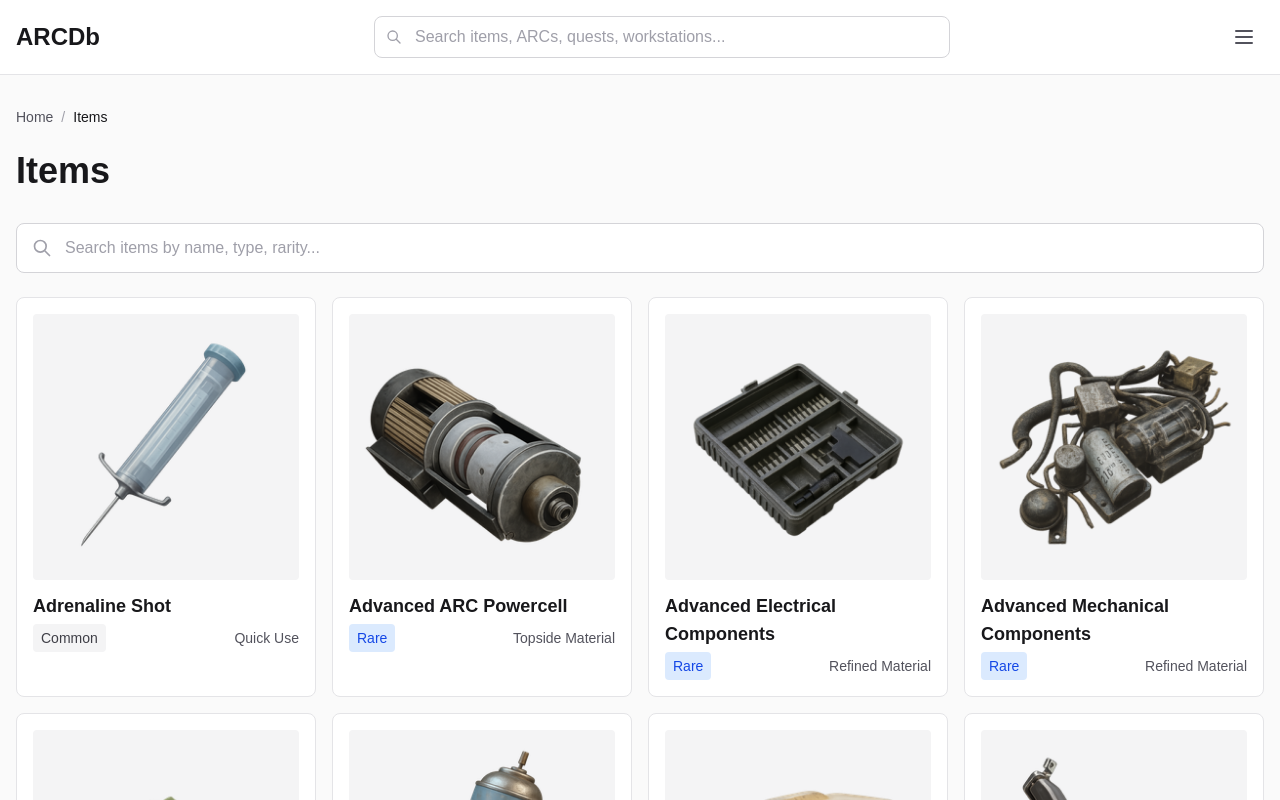
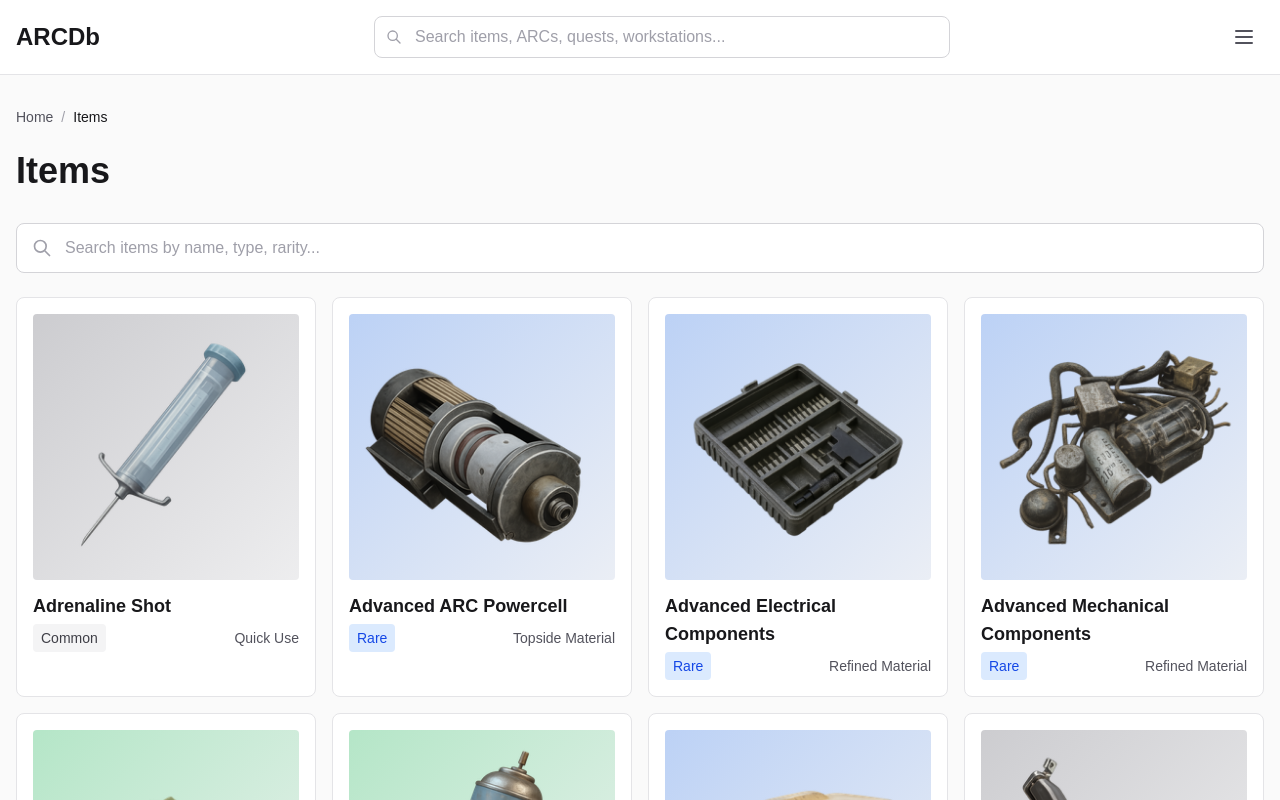
Before and after one commit to curtisrutland/arc-db, a Next.js app: page /items in a window 1280 px wide. Shown: the top 800 px of the page. Built offline with nearby package versions, Linux system fonts and the light colour scheme.

Commit message:
added gradient to itemimage updated anvil_splitter image

```diff
--- a/components/Images/ItemImage.tsx
+++ b/components/Images/ItemImage.tsx
@@ -13,6 +13,17 @@ interface ItemImageProps {
 
 function isBlueprint(item: Item) {
   return item.id.includes("blueprint");
+}
+
+function getRarityGradient(rarity: Item["rarity"]): string {
+  const gradients = {
+    Legendary: "linear-gradient(135deg, rgba(251, 146, 60, 0.3) 0%, rgba(251, 146, 60, 0.05) 100%)",
+    Epic: "linear-gradient(135deg, rgba(168, 85, 247, 0.3) 0%, rgba(168, 85, 247, 0.05) 100%)",
+    Rare: "linear-gradient(135deg, rgba(59, 130, 246, 0.3) 0%, rgba(59, 130, 246, 0.05) 100%)",
+    Uncommon: "linear-gradient(135deg, rgba(34, 197, 94, 0.3) 0%, rgba(34, 197, 94, 0.05) 100%)",
+    Common: "linear-gradient(135deg, rgba(113, 113, 122, 0.3) 0%, rgba(113, 113, 122, 0.05) 100%)",
+  };
+  return gradients[rarity];
 }
 
 export function ItemImage({
@@ -49,7 +60,9 @@ export function ItemImage({
               backgroundSize: "cover",
               backgroundPosition: "center",
             }
-          : undefined
+          : {
+              backgroundImage: getRarityGradient(item.rarity),
+            }
       }
     >
       <Image
```
Also changed, not shown: public/images/items/anvil_splitter.png.
